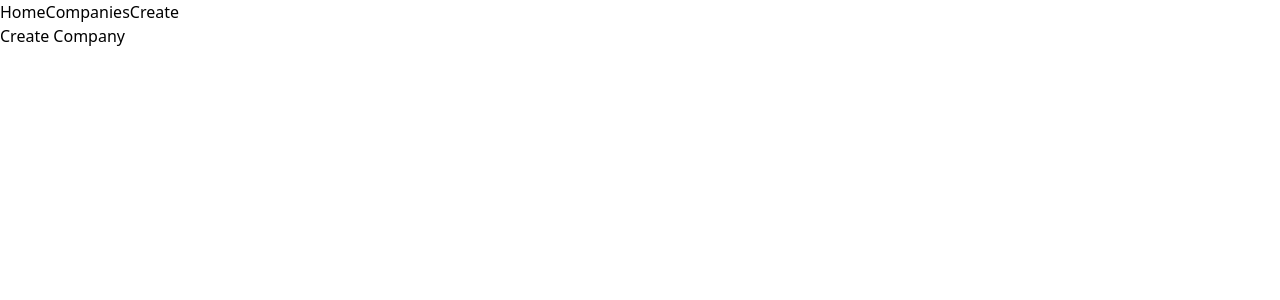
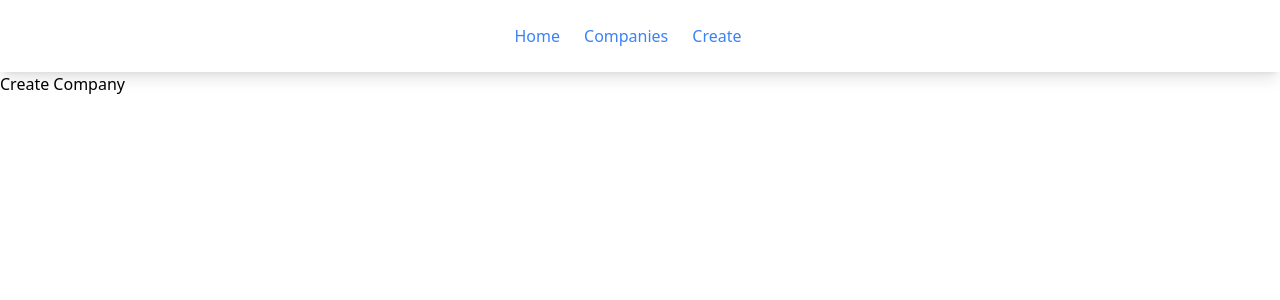
Before and after one commit to GeorgiYosifov/Transport-Company, a React (Create React App) app in the folder ui/: page /companies/create in a window 1280 px wide. Shown: the top 300 px of the page. Built offline with nearby package versions, Linux system fonts and the light colour scheme.

Commit message:
Style the nav  bar

```diff
--- a/ui/src/components/nav.js
+++ b/ui/src/components/nav.js
@@ -2,10 +2,27 @@ import { Link } from 'react-router-dom';
 
 const Nav = () => {
   return (
-    <nav>
-      <Link to="/">Home</Link>
-      <Link to="companies">Companies</Link>
-      <Link to="companies/create">Create</Link>
+    <nav className="flex items-center justify-center flex-wrap p-6 shadow-lg">
+      <ul className="flex">
+        <li className="mr-6">
+          <Link className="text-blue-500 hover:text-blue-800" to="/">
+            Home
+          </Link>
+        </li>
+        <li className="mr-6">
+          <Link className="text-blue-500 hover:text-blue-800" to="companies">
+            Companies
+          </Link>
+        </li>
+        <li className="mr-6">
+          <Link
+            className="text-blue-500 hover:text-blue-800"
+            to="companies/create"
+          >
+            Create
+          </Link>
+        </li>
+      </ul>
     </nav>
   );
 };
```
